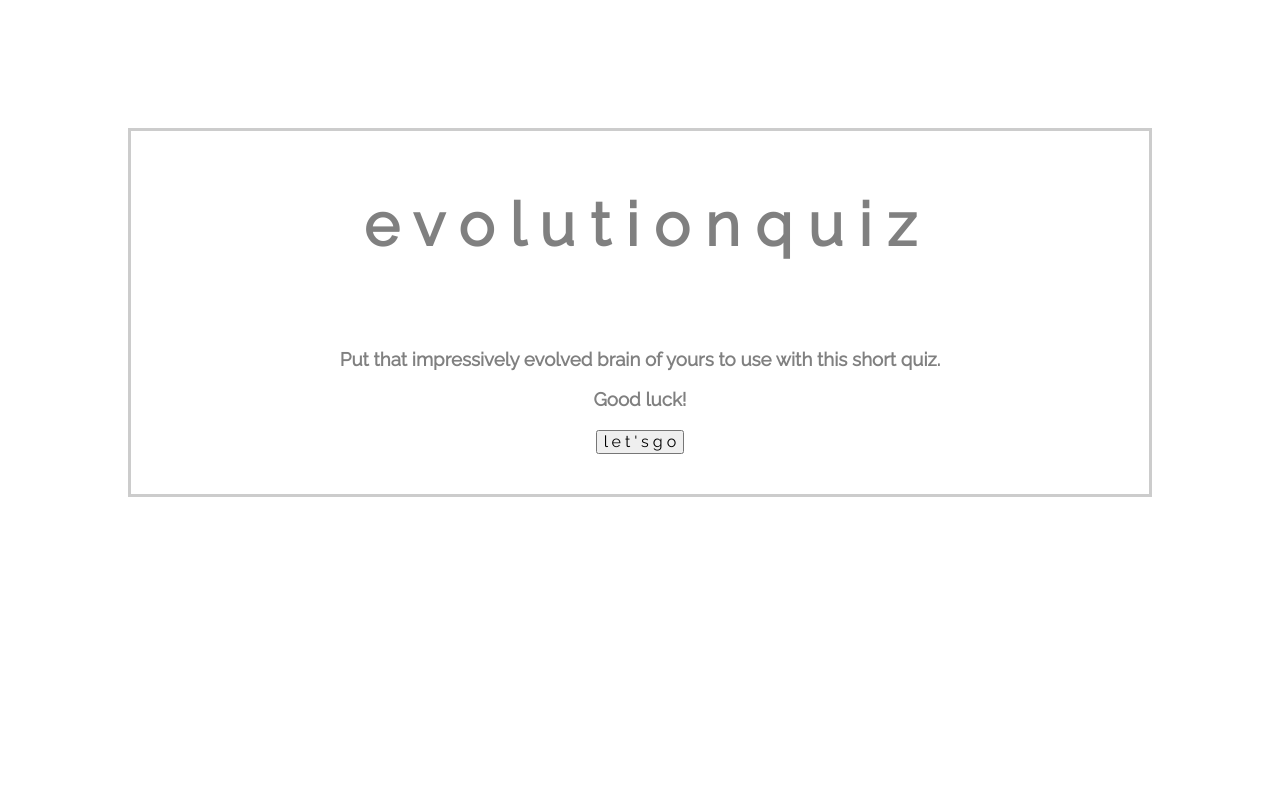
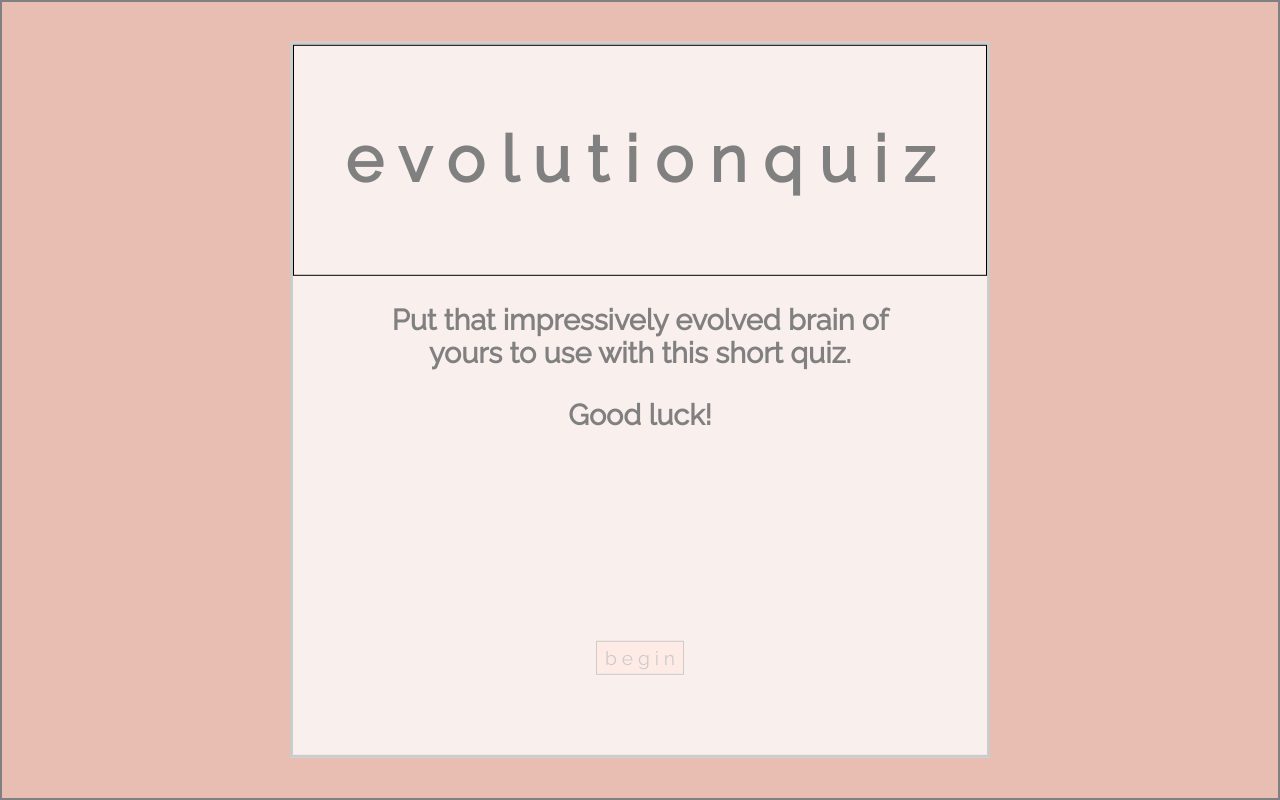
Before and after one commit to mzarako/evolution-quiz, a plain HTML site: page index.html in a window 1280 px wide. Drawn offline with nearby package versions, Linux system fonts and the light colour scheme.

Commit message:
first round responsive styling

```diff
--- a/index.html
+++ b/index.html
@@ -6,17 +6,18 @@
 	<link rel="stylesheet" href="https://cdnjs.cloudflare.com/ajax/libs/normalize/4.2.0/normalize.min.css">
 	<link href="https://fonts.googleapis.com/css?family=Raleway" rel="stylesheet">
 	<link rel="stylesheet" type="text/css" href="main.css">
+	<link rel="stylesheet" media="(min-width: 768px)" href="main.css">
 </head>
 <body>
-
+	<div class="holder">
 	<div class="container">
 		<header>
 			<h1>e v o l u t i o n   q u i z</h1>
 		</header>
-		<div class="pages landing-only">
+		<div class="landing-only">
 			<h3>Put that impressively evolved brain of yours to use with this short quiz.</h3>
 			<h3>Good luck!</h3>
-			<button type="button" class="start">l e t ' s  g o</button>
+			<button type="button" class="start">b e g i n</button>
 		</div>
 		<div class="which-question-container hidden">
 			<div class="which-question" id="one">one</div>
@@ -111,7 +112,7 @@
 			<button type="button" class="next-page">r e p l a y</button>
 		</div>
 	</div>
-
+	</div>
 	<script src="https://code.jquery.com/jquery-2.2.3.min.js"></script>
   	<script src="app.js"></script>
 </body>
--- a/main.css
+++ b/main.css
@@ -2,19 +2,42 @@
 	box-sizing: border-box;
 }
 
+/* when bigger, max-height 90% */
+html {
+	background-color: #e7beb1;
+}
+
 body {
 	font-family: 'Raleway', sans-serif;
+	color: #cccccc;
+	border: 2px solid grey;
+	position: fixed;
 	width: 100%;
-	color: #cccccc;
-	margin: 10% 0 10% 0;
+	height: 100%;
+}
+
+.holder {
+	position: relative;
+	width: 100%;
+	height: 100%;
+}
+
+
+.hidden {
+	display: none;
 }
 
 .container {
+	border: 3px solid #cccccc;
+	position: absolute;
 	width: 80%;
-	border: 3px solid #cccccc;
-	margin: auto;
-	padding: 20px;
+	height: 90%;
+	top: 50%;
+	left: 50%;
+	transform: translate(-50%, -50%);
+	background-color: white;
 }
+
 
 h1, .landing-only h3 {
 	text-align: center;
@@ -22,35 +45,52 @@ h1, .landing-only h3 {
 }
 
 h1 {
-	font-size: 60px;
+	font-size: 4em;
+	padding-top: 5%;
+	padding-bottom: 5%;
 }
 
-.hidden {
-	display: none;
+h3 {
+	font-size: 1.8em;
+	padding: 0 10% 0 10%;
 }
 
-/*:100,300,400,400i,500,600,700*/
+p {
+	font-size: 1.2em;
+	padding: 1.5%;
+	color: #cccccc;
+}
+
+header {
+	border: 1px solid black;
+}
 
 .pages, .solutions {
 	padding: 30px 10px 20px 10px;
+	border: 1px solid pink;
 }
 
 button {
 	cursor: pointer;
+	font-size: 1.2em;
+	color: #cccccc;
+	border: 1px solid #cccccc;
+	background-color: #ffebe5;
+	padding: 5px 8px 5px 8px;
 }
 
 .landing-only button {
 	display: block;
 	margin: auto;
+	margin-top: 30%;
 }
-
 
 .which-question-container {
 	width: 100%;
 	border: 1px solid white;
-	margin: auto;
 	font-size: 0;
 	background-color: #cccccc;
+	margin-top: 0;
 }
 
 .which-question {
@@ -71,14 +111,24 @@ button {
 	background-color: #ffbb99;
 }
 
-.pages p {
-	padding: 10px;
-	color: #cccccc;
+.page1 h3, .page2 h3, .page3 h3, .page4 h3, .page5 h3, .page6 h3, .page7 h3 {
+	padding-left: 10px;
+}
+
+.right-button, .wrong-button {
+	margin-right: 10px;
+	margin-left: 30px;
 }
 
 .solutions button {
 	display: block;
 	margin: auto;
+}
+
+.solutions p {
+	margin: auto;
+	margin-top: 10px;
+	margin-bottom: 20px;
 }
 
 .correct-text {
@@ -90,3 +140,17 @@ button {
 	text-align: center;
 	color: #ffbb99;
 }
+
+.solutions {
+	position: absolute;
+	bottom: 0;
+	width: 100%;
+}
+
+@media (min-width: 768px) {
+	.container {
+		background-color: #f9efec;
+		max-width: 700px;
+		max-height: 1100px;
+	}
+}
```
